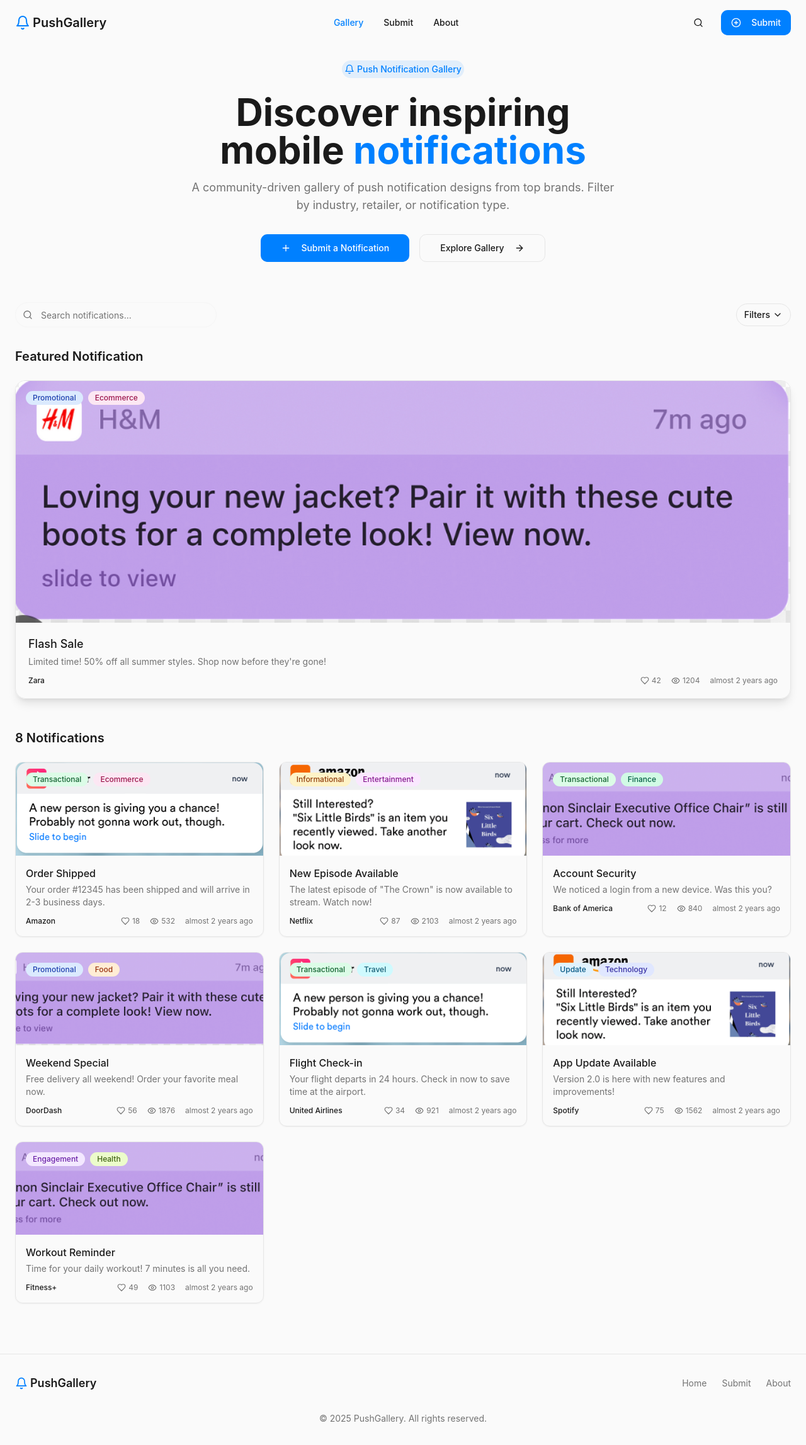
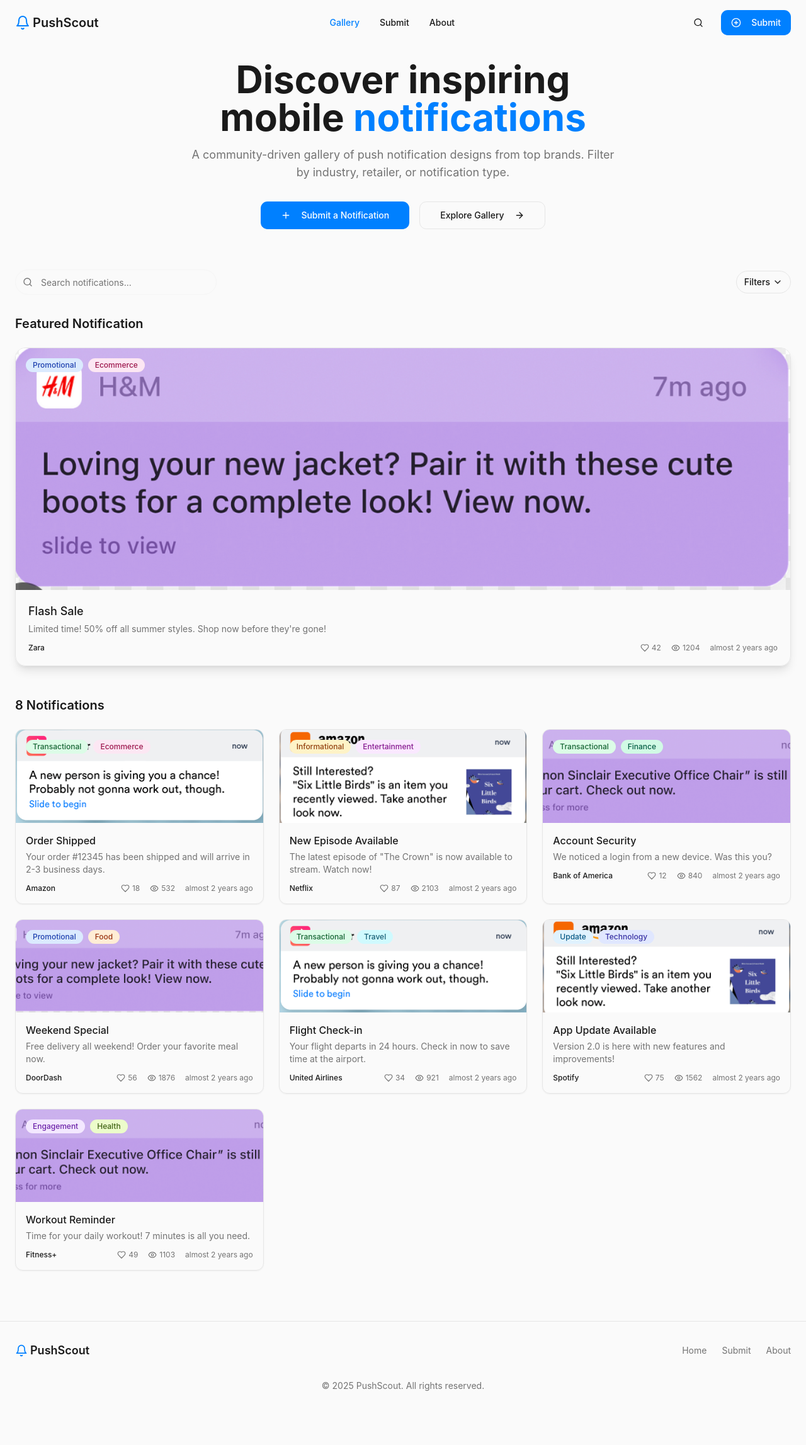
Before and after one commit to bt9988/pushscout, a React (Vite) app: page / in a window 1280 px wide. Shown: the whole page at 63% size. After the commit the page ends 2243 px from the top, so only its background shows below. Built offline with nearby package versions, Linux system fonts and the light colour scheme; a web font is replaced by a local one.

Commit message:
Rename site to PushScout
- Renamed the site from PushGallery to PushScout.
- Removed the "Push Notification Gallery" text from the index page.

```diff
--- a/index.html
+++ b/index.html
@@ -1,9 +1,10 @@
+
 <!DOCTYPE html>
 <html lang="en">
   <head>
     <meta charset="UTF-8" />
     <meta name="viewport" content="width=device-width, initial-scale=1.0" />
-    <title>notify-shareboard</title>
+    <title>PushScout</title>
     <meta name="description" content="Lovable Generated Project" />
     <meta name="author" content="Lovable" />
     <meta property="og:image" content="/og-image.png" />
--- a/src/components/Header.tsx
+++ b/src/components/Header.tsx
@@ -28,7 +28,7 @@ const Header = () => {
         <div className="flex items-center space-x-1">
           <Bell className="w-6 h-6 text-primary" />
           <Link to="/" className="text-xl font-semibold">
-            PushGallery
+            PushScout
           </Link>
         </div>
 
--- a/src/pages/Index.tsx
+++ b/src/pages/Index.tsx
@@ -1,4 +1,3 @@
-
 import { useState, useEffect } from 'react';
 import { useToast } from '@/hooks/use-toast';
 import Header from '@/components/Header';
@@ -21,11 +20,9 @@ const Index = () => {
   const [searchTerm, setSearchTerm] = useState('');
   const { toast } = useToast();
 
-  // Simulate loading data
   useEffect(() => {
     const loadData = async () => {
       setIsLoading(true);
-      // Simulate network delay
       await new Promise(resolve => setTimeout(resolve, 1000));
       setNotifications(mockNotifications);
       setRetailers(getUniqueRetailers());
@@ -35,7 +32,6 @@ const Index = () => {
     loadData();
   }, []);
 
-  // Filter notifications based on selected filters
   useEffect(() => {
     let result = [...notifications];
 
@@ -69,10 +65,8 @@ const Index = () => {
     setFilteredNotifications(result);
   }, [notifications, selectedRetailers, selectedIndustries, selectedTypes, searchTerm]);
 
-  // Get featured notification
   const featuredNotification = notifications.length > 0 ? notifications[0] : null;
 
-  // Remove featured from the rest of the notifications
   const restNotifications = filteredNotifications.filter(
     notification => notification.id !== featuredNotification?.id
   );
@@ -82,13 +76,8 @@ const Index = () => {
       <Header />
 
       <main className="flex-1 pt-24 pb-12">
-        {/* Hero Section */}
         <section className="px-6 mb-16 max-w-7xl mx-auto">
           <div className="max-w-4xl mx-auto text-center">
-            <div className="inline-flex items-center justify-center p-1 mb-6 rounded-full bg-primary/10 text-primary text-sm font-medium animate-fade-in">
-              <Bell className="w-4 h-4 mr-1" />
-              <span>Push Notification Gallery</span>
-            </div>
             <h1 className="text-4xl md:text-5xl lg:text-6xl font-bold mb-4 text-balance animate-slide-up">
               Discover inspiring mobile <span className="text-primary">notifications</span>
             </h1>
@@ -113,7 +102,6 @@ const Index = () => {
           </div>
         </section>
 
-        {/* Gallery Section */}
         <section id="gallery" className="px-6 max-w-7xl mx-auto">
           <FilterSection
             retailers={retailers}
@@ -147,7 +135,6 @@ const Index = () => {
             </div>
           ) : (
             <div className="mt-8">
-              {/* Featured Notification */}
               {!searchTerm && selectedRetailers.length === 0 &&
                selectedIndustries.length === 0 && selectedTypes.length === 0 &&
                featuredNotification && (
@@ -157,7 +144,6 @@ const Index = () => {
                 </div>
               )}
 
-              {/* Notification Grid */}
               <div className="mb-8">
                 <h2 className="text-xl font-semibold mb-6">
                   {filteredNotifications.length} Notification{filteredNotifications.length !== 1 ? 's' : ''}
@@ -176,13 +162,12 @@ const Index = () => {
         </section>
       </main>
 
-      {/* Footer */}
       <footer className="py-8 border-t border-border">
         <div className="px-6 max-w-7xl mx-auto">
           <div className="flex flex-col md:flex-row justify-between items-center">
             <div className="flex items-center space-x-1 mb-4 md:mb-0">
               <Bell className="w-5 h-5 text-primary" />
-              <span className="text-lg font-semibold">PushGallery</span>
+              <span className="text-lg font-semibold">PushScout</span>
             </div>
             <div className="flex space-x-6">
               <Link to="/" className="text-sm text-muted-foreground hover:text-foreground transition-colors">Home</Link>
@@ -191,7 +176,7 @@ const Index = () => {
             </div>
           </div>
           <div className="mt-8 text-center text-sm text-muted-foreground">
-            <p>© {new Date().getFullYear()} PushGallery. All rights reserved.</p>
+            <p>© {new Date().getFullYear()} PushScout. All rights reserved.</p>
           </div>
         </div>
       </footer>
```
